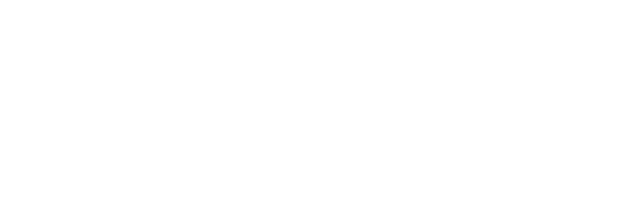
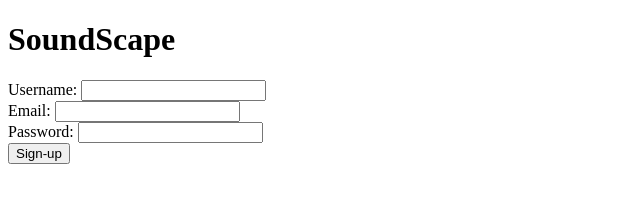
Before and after one commit to LukeTheGameMan/CS4090-Group-19-Fall2025, a plain HTML site: page web_dir/signup.html in a window 1280 px wide. Shown: the whole page, without its empty margins (0-640 px from the left). Drawn offline with Linux system fonts and the light colour scheme.

Commit message:
add signup.html error message and add 2nd gitignore

```diff
--- a/server/package.json
+++ b/server/package.json
@@ -23,6 +23,7 @@
   "devDependencies": {
     "@types/bcrypt": "^6.0.0",
     "@types/cookie-parser": "^1.4.10",
+    "@types/dotenv": "^6.1.1",
     "@types/express": "^5.0.5",
     "@types/jsonwebtoken": "^9.0.10",
     "@types/node": "^24.10.0",
--- a/server/src/index.ts
+++ b/server/src/index.ts
@@ -1,6 +1,7 @@
 import express, { Request, Response } from 'express';
 import dotenv from 'dotenv';
 import app from './app';
+//import { registerUser } from './api/v1/';
 
 // load env variables
 dotenv.config();
--- /dev/null
+++ b/web_dir/script/signup.js
@@ -0,0 +1,18 @@
+async function signup() {
+    const form = document.getElementById("signup");
+    const formInputs = new FormData(form)
+    const dataObject = Object.fromEntries(formInputs.entries());
+    const jsonData = JSON.stringify(dataObject);
+
+    const response = await fetch('/api/v1/user/register', {
+        method: 'POST',
+        headers: {
+            'Content-Type': 'application/json'
+        },
+        body: jsonData
+    });
+
+    const data = await response.json();
+    if (!response.ok) { document.getElementById("failMsg").textContent = data.error; }
+
+}
--- a/web_dir/signup.html
+++ b/web_dir/signup.html
@@ -1,10 +1,38 @@
 <!DOCTYPE html>
 <html lang="en" xmlns="http://www.w3.org/1999/xhtml">
 <head>
-    <meta charset="utf-8" />
-    <title></title>
+    <meta charset="UTF-8">
+    <meta name="viewport" content="width=device-width, initial-scale=1.0">
+    <meta name="description" content="Sign-up">
+    <meta name="author" content="CS4090 Group 19">
+    <meta name="keywords" content="music, musician, song, tutorial, community, guide, forum, Q&A, theory, production, composing, composition, songwriting, recording, mixing, mastering">
+    <title>Sign-up</title>
 </head>
 <body>
-
+    <header>
+        <h1>SoundScape</h1>
+    </header>
+    <section id="form1">
+        <form id="signup">
+            <label for="username">
+                Username:
+            </label>
+            <input type="text" id="username" name="username" required>
+            <br>
+            <label for="email">
+                Email:
+            </label>
+            <input type="email" id="email" name="email" required>
+            <br>
+            <label for="password">
+                Password:
+            </label>
+            <input type="password" id="password" name="password" required>
+            <br>
+            <button type="button" onclick="signup()">Sign-up</button>
+        </form>
+        <p id="failMsg"></p>
+    </section>
+    <script src="script/signup.js"></script>
 </body>
 </html>
```
Also changed, not shown: 2 other files.
